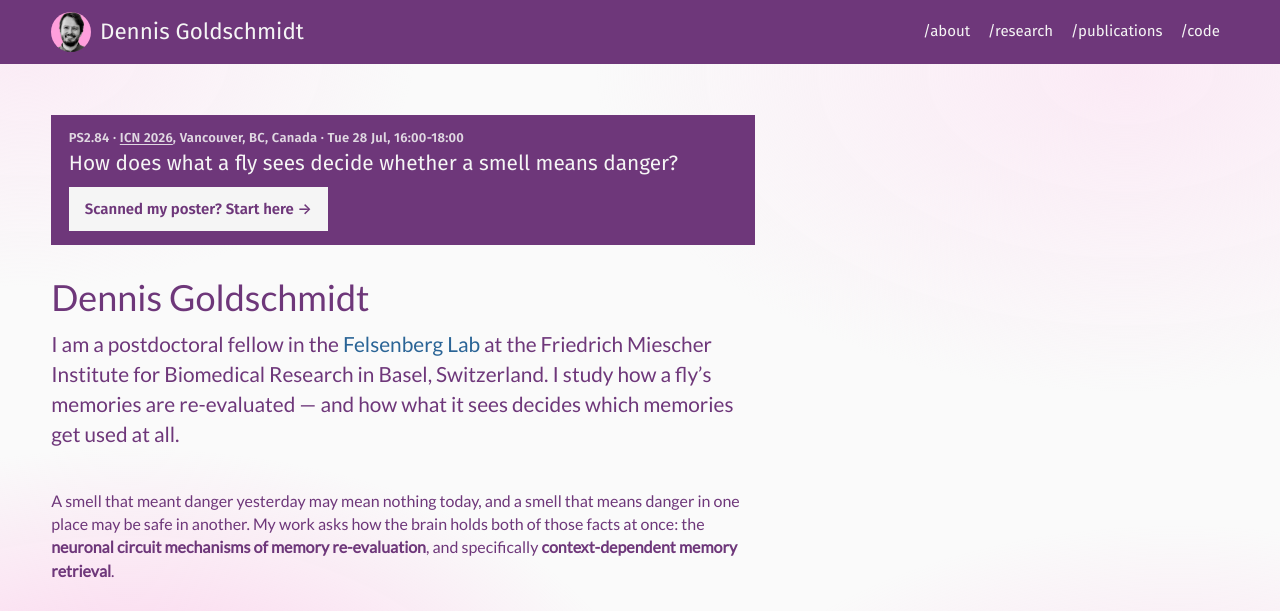
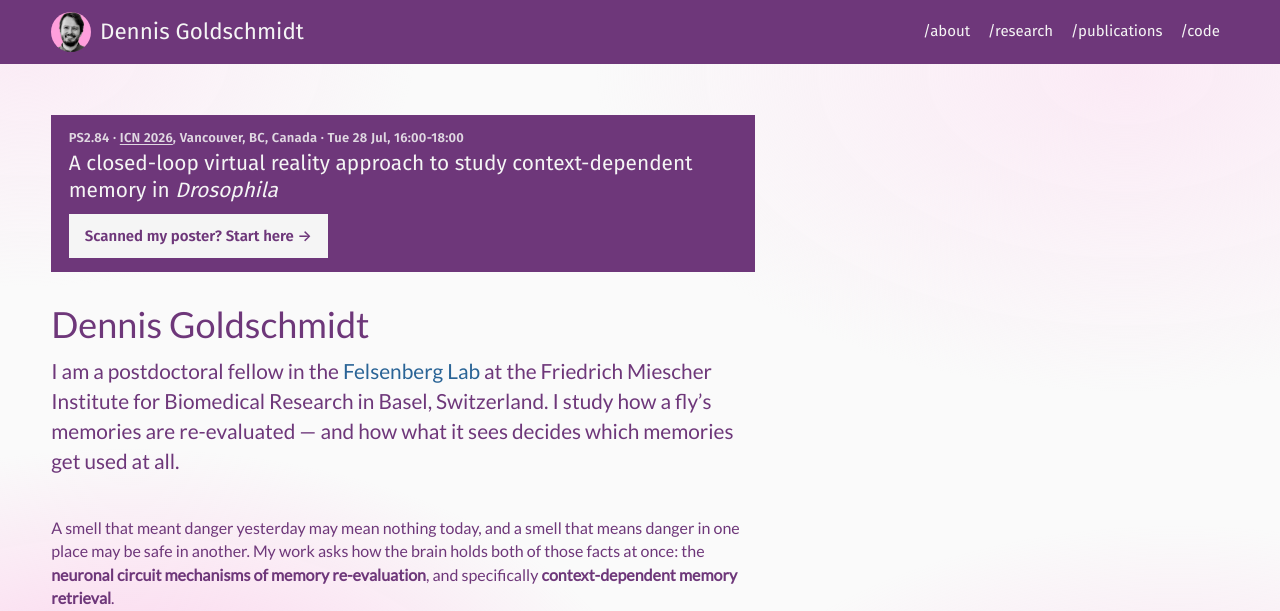
Before and after one commit to degoldschmidt/degoldschmidt.github.io, a Jekyll site: the page built from index.html, in a window 1280 px wide and 900 px high, cut to the strip 0-611 px from the top of the window. Built offline with Jekyll 4.4.1, drawn with Linux system fonts in a browser that asks for light colours.

Commit message:
Use the poster's own title as the headline
Replaces the placeholder question. The page and the board someone is
standing in front of now say the same thing, which is worth more to a
visitor who has just walked away from it than a paraphrase would be.

The genus is italicised. The field renders raw rather than escaped, so
inline HTML works — noted in the data file, along with the constraint
that it must stay inline-level since this becomes an <h1>.

The field keeps the name `question` because two templates read it. It no
longer holds a question, so its comment now describes it as the headline
rather than continuing to ask for one sentence phrased as a question.

Verified at 320/375/430/768/1440: no overflow, one h1 per page. It runs
to four lines on a 320px phone, which is the cost of using the real title
and looks correct.

Co-Authored-By: Claude Opus 5 (1M context) <noreply@anthropic.com>
Claude-Session: https://claude.ai/code/session_01B92kTq6btsk1imhVp8yB2d

```diff
--- a/_data/poster.yml
+++ b/_data/poster.yml
@@ -19,9 +19,16 @@ session: "Tue 28 Jul, 16:00-18:00" # e.g. "Tue 8 Sep, 14:00-16:00"
 date: "2026-07-28" # ISO, e.g. 2026-09-08 — used for the status line
 
 # --- what this work is -------------------------------------------------------
-# One sentence, phrased as a question. This is the largest text on the page and
-# the only thing many visitors will read.
-question: "How does what a fly sees decide whether a smell means danger?"
+# The headline: the largest text on /poster/ (where it is the page's h1) and on
+# the homepage banner, and the only thing many visitors will read. The field is
+# still called `question` for historical reasons; it holds whatever line should
+# lead, and right now that is the poster's own title, so the page and the board
+# someone is standing in front of say the same thing.
+#
+# Rendered raw, not escaped, so inline HTML works — which is how the genus gets
+# its italics. Keep any markup here to <i>/<em>/<sub>/<sup>: this becomes an
+# <h1>, so a block-level tag would produce invalid nesting.
+question: "A closed-loop virtual reality approach to study context-dependent memory in <i>Drosophila</i>"
 
 # One short paragraph. What you did, not what you found.
 approach: >-
```
